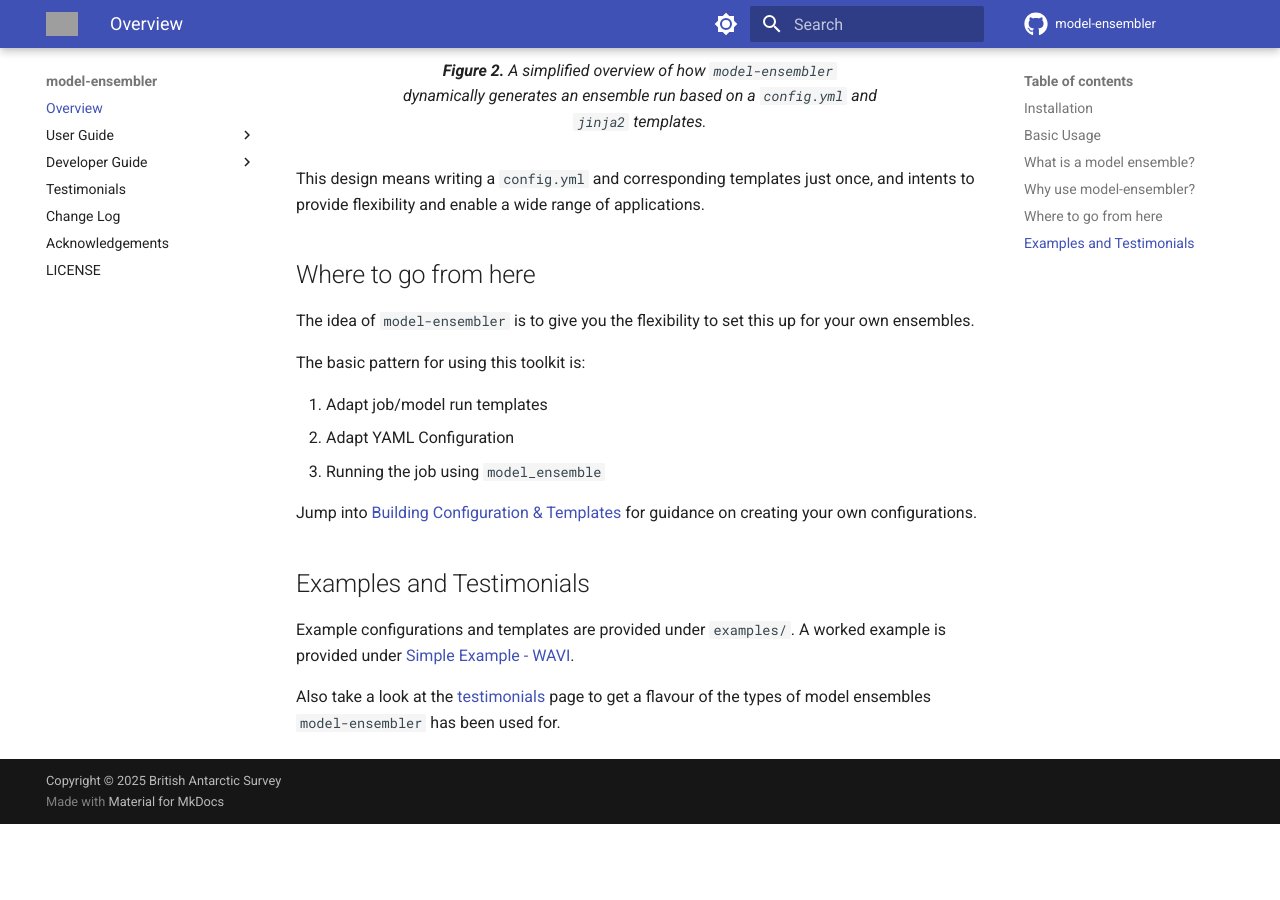
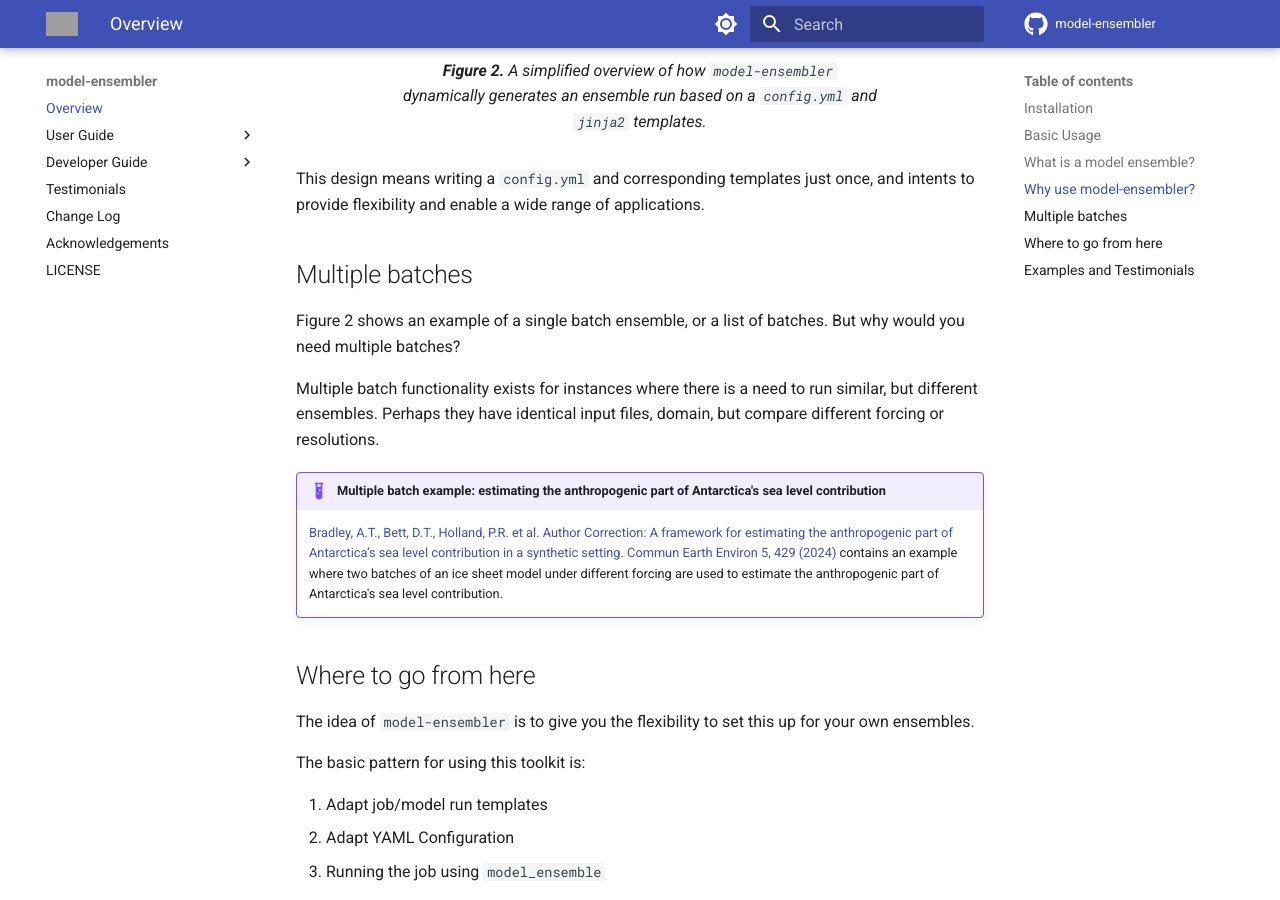
Before and after one commit to environmental-forecasting/model-ensembler, an MkDocs documentation site: the page built from docs/index.md, in a window 1280 px wide and 900 px high, scrolled down 2681 px. Built offline with MkDocs 1.6.1 and Material for MkDocs 9.7.7, drawn with Linux system fonts in a browser that asks for light colours; comment, search, counter and statistics services are not loaded; before the commit the page ends 3505 px from its top, so only the background shows below that; grey boxes are pictures that could not be loaded.

Commit message:
adding brief explanation for multiple batch functionality

```diff
--- a/docs/index.md
+++ b/docs/index.md
@@ -37,6 +37,17 @@ a batch (or batches) of model runs.
 This design means writing a `config.yml` and corresponding templates just once, and intents to provide flexibility and enable a
 wide range of applications.
 
+## Multiple batches
+Figure 2 shows an example of a single batch ensemble, or a list of batches. But why would you need multiple batches?
+
+Multiple batch functionality exists for instances where there is a need to run similar, but different
+ensembles. Perhaps they have identical input files, domain, but compare different forcing or resolutions.
+
+!!! example "Multiple batch example: estimating the anthropogenic part of Antarctica's sea level contribution"
+
+    [Bradley, A.T., Bett, D.T., Holland, P.R. et al. Author Correction: A framework for estimating the anthropogenic part of Antarctica’s sea level contribution in a synthetic setting. Commun Earth Environ 5, 429 (2024)](https://doi.org/10.1038/s43247-024-01600-7) contains an example where two batches of an ice sheet model under different forcing are used to estimate the anthropogenic
+    part of Antarctica's sea level contribution.
+
 ## Where to go from here
 The idea of `model-ensembler` is to give you the flexibility to set this up for your
 own ensembles.
```
